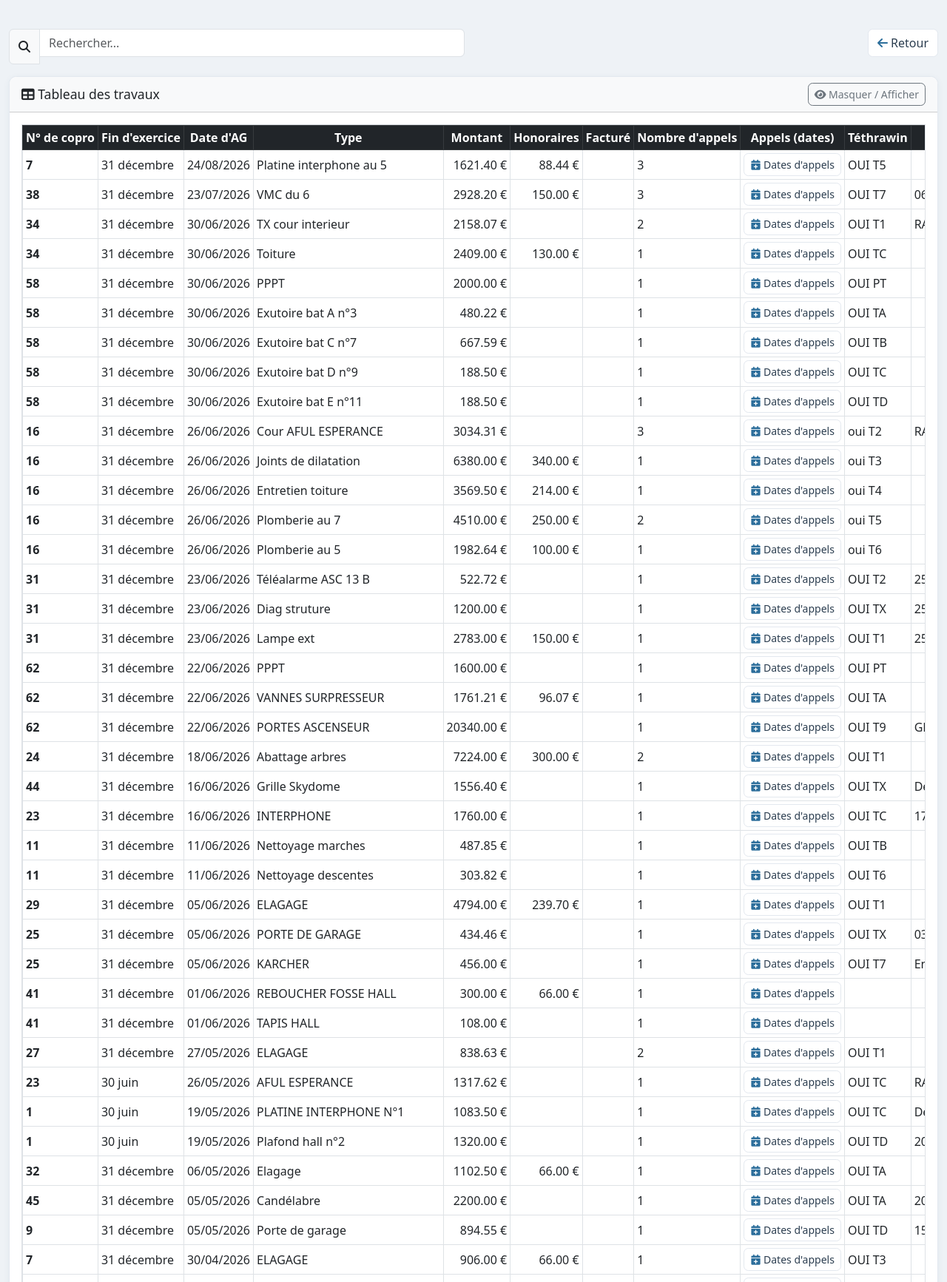
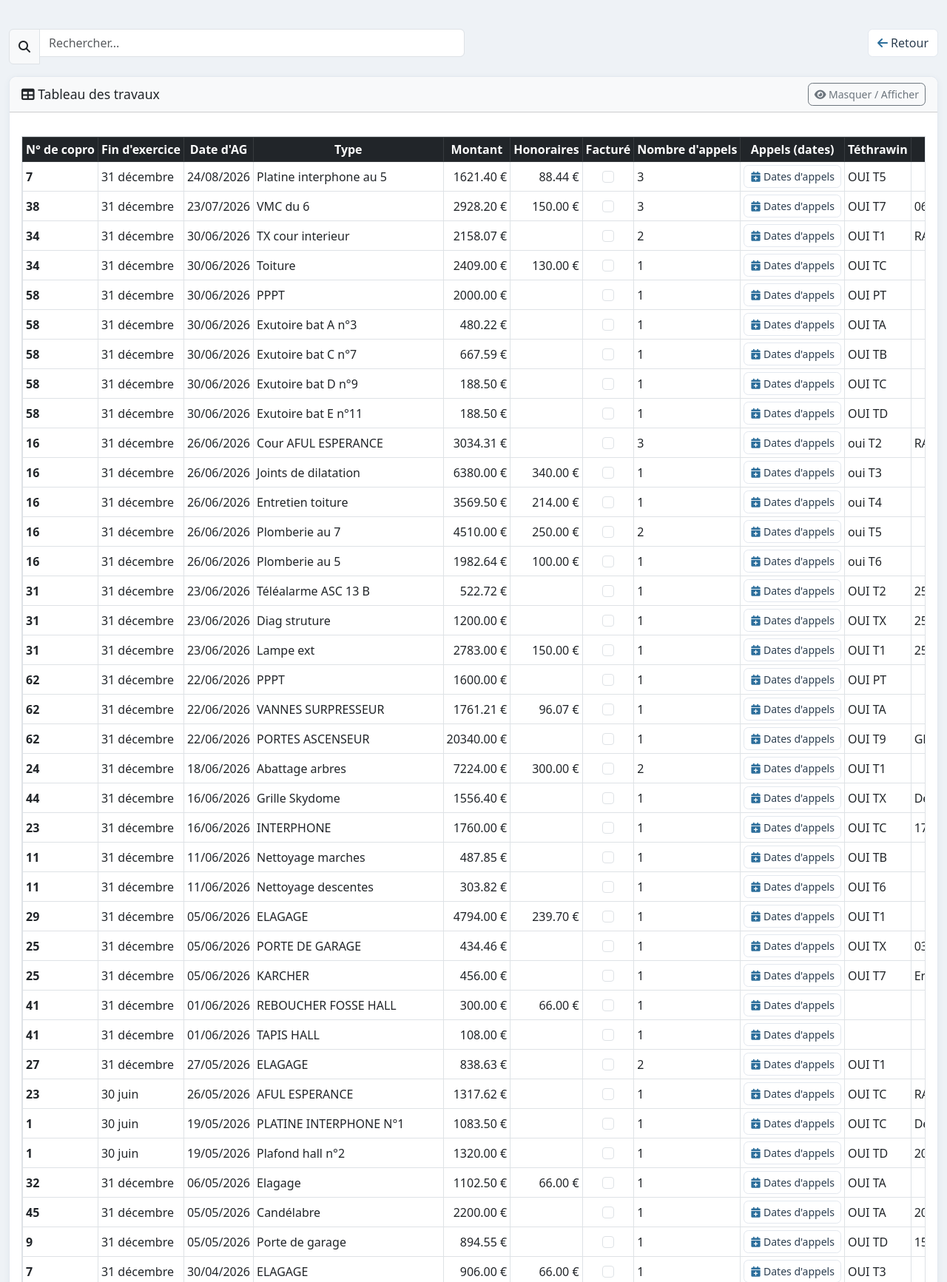
Before and after one commit to Keko-creator/copro_manager, a Flask app: page /travaux in a window 1280 px wide, after a click on "Masquer / Afficher". Shown: the part 186-1919 px from the top of the page at 74% size. Run offline with Flask 3, Linux system fonts and the light colour scheme; data comes from the database, SQL or seed files in the repository; data that the repository does not hold is empty.

Commit message:
Tableau des travaux : défilement en haut, case Facturé visible, couleurs par statut
- Barre de défilement horizontal en haut du tableau, synchronisée avec
  le tableau (bidirectionnelle, redimensionnement géré)
- La case « Facturé » est de nouveau visible décochée : la règle CSS
  des champs inline exclut désormais les checkbox
- Ligne « Terminé » (Clôturé) : fond vert clair ; « Prêt pour AG » :
  fond jaune clair — appliqué sur les cellules (le fond des td Bootstrap
  masquait celui du tr) ; légende mise à jour

Co-authored-by: Keko-creator <Keko-creator@users.noreply.github.com>

```diff
--- a/copro_manager/templates/travaux.html
+++ b/copro_manager/templates/travaux.html
@@ -4,10 +4,21 @@
 <style>
     .travaux-scroll-wrapper {
         position: sticky;
-        top: 0;
+        top: 16px;
         max-height: calc(100vh - 140px);
         overflow: auto;
         border: 1px solid #dee2e6;
+    }
+    .travaux-top-scroll {
+        overflow-x: auto;
+        overflow-y: hidden;
+        height: 16px;
+        position: sticky;
+        top: 0;
+        z-index: 30;
+    }
+    .travaux-top-scroll > div {
+        height: 1px;
     }
     .travaux-scroll-wrapper thead th {
         position: sticky;
@@ -19,7 +30,7 @@
     .travaux-scroll-wrapper td {
         white-space: nowrap;
     }
-    .travaux-scroll-wrapper td input {
+    .travaux-scroll-wrapper td input:not([type="checkbox"]) {
         width: 100%;
         border: none;
         background: transparent;
@@ -35,8 +46,11 @@
     td.devis-a-valider-edit {
         cursor: pointer;
     }
-    .ligne-terminee {
+    tr.ligne-terminee > td {
         background-color: #d1e7dd !important;
+    }
+    tr.ligne-pret-ag > td {
+        background-color: #fff3cd !important;
     }
     .case-facture-verte {
         background-color: #d1e7dd !important;
@@ -45,7 +59,7 @@
         color: #dc3545;
         font-weight: bold;
     }
-    .ligne-faite {
+    tr.ligne-faite > td {
         background-color: #d1e7dd !important;
     }
     .ligne-faite td {
@@ -100,6 +114,7 @@
     <div class="collapse" id="travauxTableCollapse">
     <div class="card-body">
         {% if lignes %}
+        <div class="travaux-top-scroll" id="travauxTopScroll" title="Barre de défilement horizontal"><div></div></div>
         <div class="table-responsive travaux-scroll-wrapper">
             <table class="table table-sm table-bordered table-hover align-middle" id="travauxTable">
                 <thead class="table-dark">
@@ -124,7 +139,7 @@
                 </thead>
                 <tbody>
                     {% for l in lignes %}
-                    <tr class="travaux-row {% if l.statut == 'termine' %}ligne-terminee{% endif %}">
+                    <tr class="travaux-row {% if l.statut == 'termine' %}ligne-terminee{% elif l.statut == 'pret_ag' %}ligne-pret-ag{% endif %}">
                         <td class="fw-bold" data-sort-value="{{ l.numero }}">{{ l.numero }}</td>
                         <td class="travaux-edit" data-champ="fin_exercice" data-ligne-id="{{ l.id }}">{{ l.fin_exercice_str or '' }}</td>
                         <td class="travaux-edit" data-champ="date_ag" data-ligne-id="{{ l.id }}" data-sort-value="{{ l.date_ag.strftime('%Y%m%d') if l.date_ag else '' }}">{{ l.date_ag_str or '' }}</td>
@@ -191,7 +206,7 @@
         <p class="text-muted small mt-2 mb-0">
             <i class="fas fa-edit"></i> Cliquez sur une cellule ou sur le bouton <i class="fas fa-edit"></i> d'une ligne pour la modifier (dates JJ/MM/AAAA). La saisie est sauvegardée automatiquement (Entrée ou clic ailleurs pour valider immédiatement).
             Cliquez sur un en-tête de colonne pour trier (1er clic : croissant ; 2e clic : décroissant ; tri par défaut : Date d'AG, la plus récente en haut).
-            Ligne verte = Terminé ; case verte = Honoraires facturés ; <span class="texte-a-faire">A FAIRE</span> = devis à valider.
+            Ligne verte = Terminé ; ligne jaune claire = Prêt pour AG ; case verte = Honoraires facturés ; <span class="texte-a-faire">A FAIRE</span> = devis à valider.
         </p>
         {% else %}
         <div class="alert alert-info">Aucune ligne de travaux.</div>
@@ -351,6 +366,23 @@
 {% block scripts %}
 <script>
 (function() {
+    // Barre de défilement horizontal en haut du tableau, synchronisée
+    const wrapper = document.querySelector('.travaux-scroll-wrapper');
+    const topScroll = document.getElementById('travauxTopScroll');
+    if (wrapper && topScroll) {
+        const spacer = topScroll.querySelector('div');
+        function ajusterTopScroll() {
+            spacer.style.width = wrapper.scrollWidth + 'px';
+            topScroll.style.width = wrapper.clientWidth + 'px';
+            topScroll.scrollLeft = wrapper.scrollLeft;
+        }
+        topScroll.addEventListener('scroll', function() { wrapper.scrollLeft = topScroll.scrollLeft; });
+        wrapper.addEventListener('scroll', function() { topScroll.scrollLeft = wrapper.scrollLeft; });
+        window.addEventListener('resize', ajusterTopScroll);
+        window.addEventListener('load', ajusterTopScroll);
+        ajusterTopScroll();
+    }
+
     const search = document.getElementById('travauxSearch');
     const rows = document.querySelectorAll('#travauxTable tbody tr.travaux-row');
     if (search) {
```
